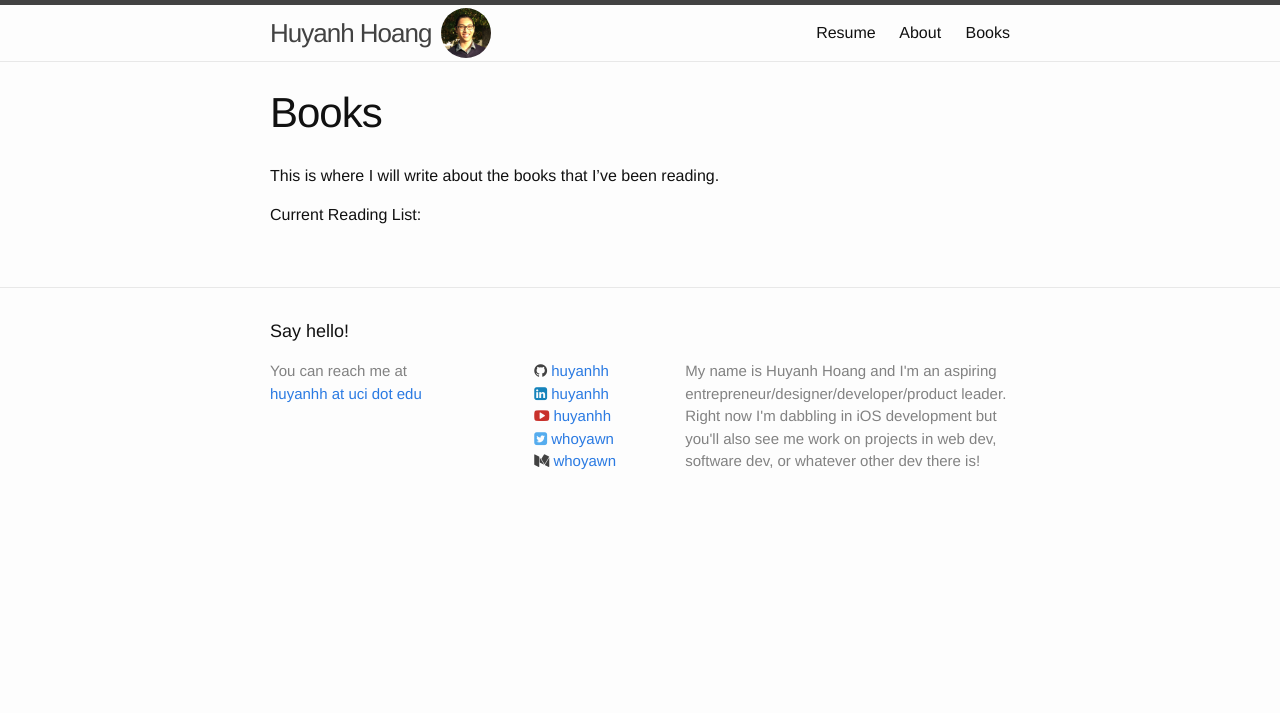
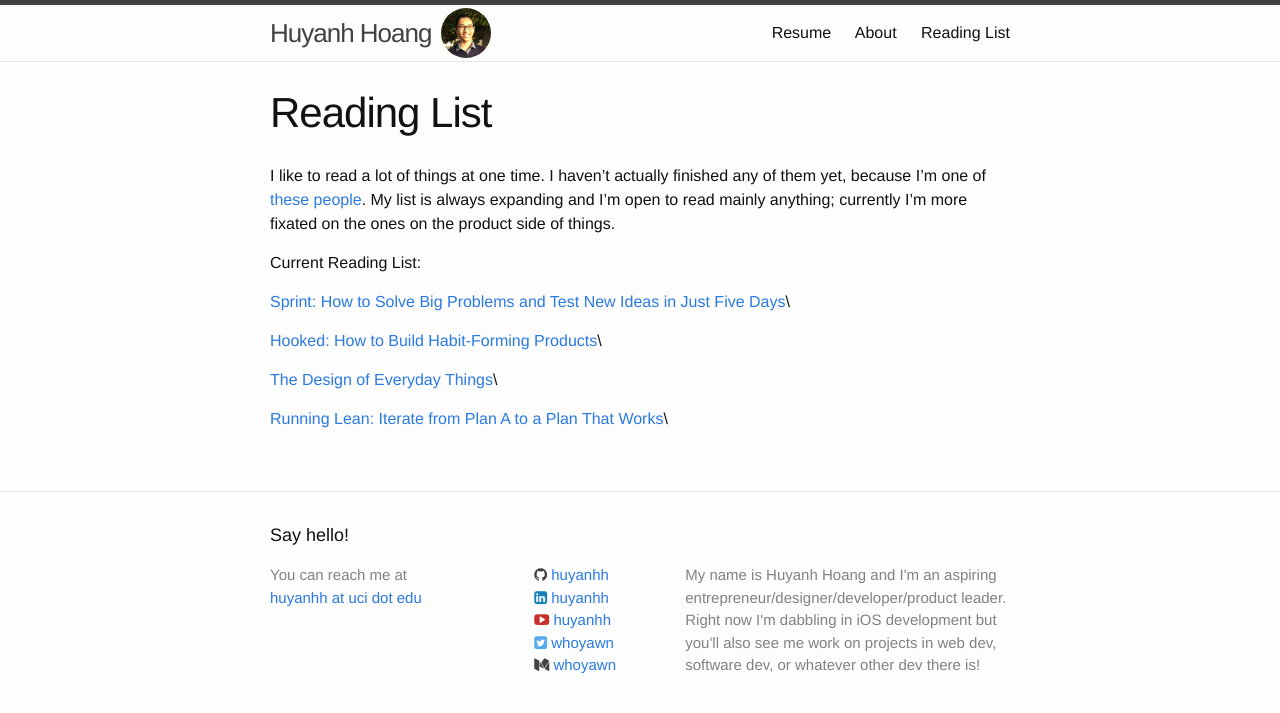
Before and after one commit to whoyawn/old-website, a Jekyll site: the page built from Books/index.md, in a window 1280 px wide. Shown: the top 713 px of the page. Built offline with Jekyll 4.4.1, drawn with Linux system fonts in a browser that asks for light colours.

Commit message:
reading list update

```diff
--- a/Books/index.md
+++ b/Books/index.md
@@ -1,9 +1,19 @@
 ---
 layout: page
-title: Books
+title: Reading List
 permalink: /books/
 ---
 
-This is where I will write about the books that I've been reading.
+I like to read a lot of things at one time. I haven't actually finished any of them yet, because I'm one of [these people](http://kadavy.net/blog/posts/love-your-work-episode-12-stop-reading-books-straight-through-start-reading-in-layers/).
+My list is always expanding and I'm open to read mainly anything; currently I'm more fixated on the ones on the product side of things.
+
 
 Current Reading List:
+
+[Sprint: How to Solve Big Problems and Test New Ideas in Just Five Days](https://www.amazon.com/Sprint-Solve-Problems-Test-Ideas/dp/150112174X/ref=sr_1_1?ie=UTF8&qid=1471810066&sr=8-1&keywords=sprint)\\
+
+[Hooked: How to Build Habit-Forming Products](https://www.amazon.com/Hooked-How-Build-Habit-Forming-Products/dp/1591847788/ref=pd_bxgy_14_img_2?ie=UTF8&psc=1&refRID=Z021GRZZTQGV4DS6HQS5)\\
+
+[The Design of Everyday Things](https://www.amazon.com/Design-Everyday-Things-Revised-Expanded/dp/0465050654/ref=pd_sim_14_4?ie=UTF8&psc=1&refRID=RSEKGXK2G40169SZW1YY)\\
+
+[Running Lean: Iterate from Plan A to a Plan That Works](https://www.amazon.com/Running-Lean-Iterate-Works-OReilly/dp/1449305172/ref=sr_1_1?s=books&ie=UTF8&qid=1471810242&sr=1-1&keywords=running+lean)\\
--- a/d3pie.html
+++ b/d3pie.html
@@ -16,7 +16,7 @@
                 "font": "Helvetica Neue"
             },
             "subtitle": {
-                "text": "and right now, I'm focusing on development",
+                "text": "Current main focus? Product development",
                 "color": "#828282",
                 "fontSize": 14,
                 "font": "Helvetica Neue"
```
